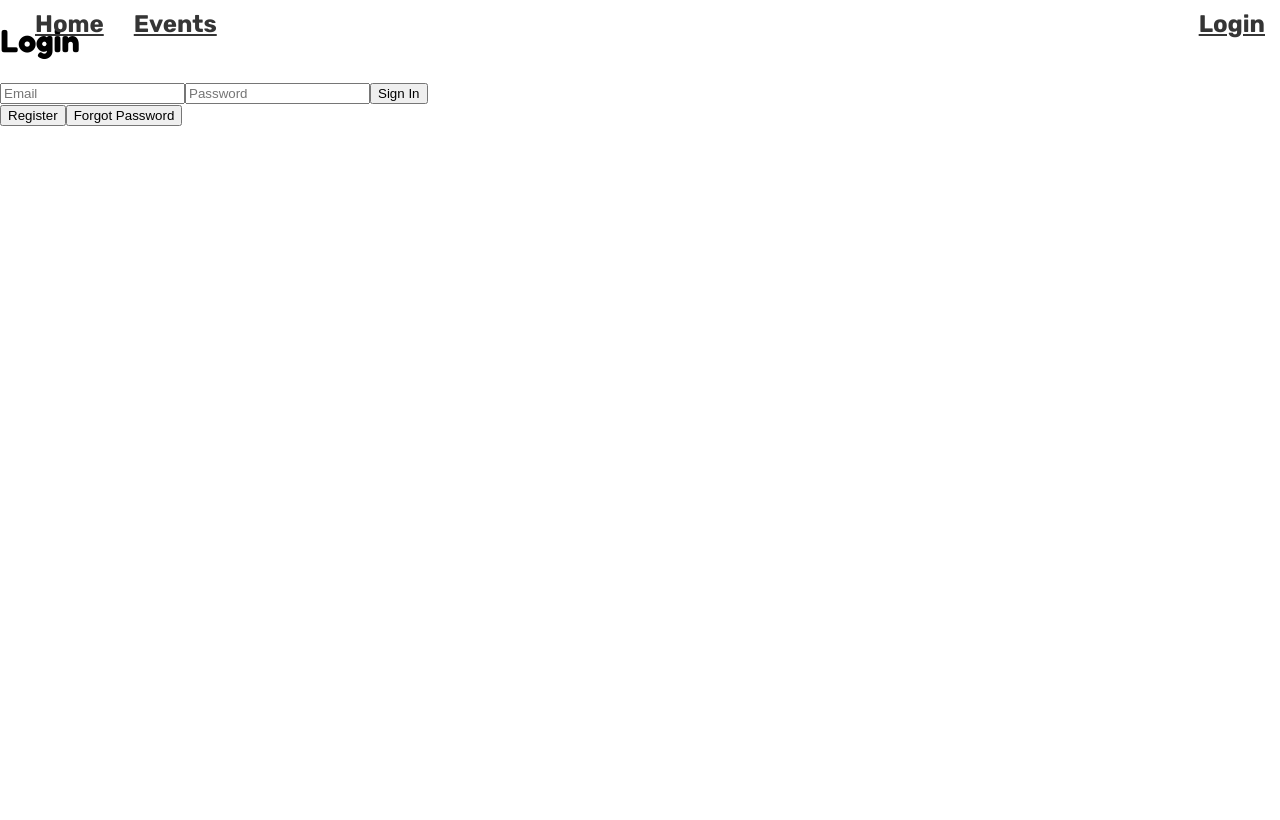
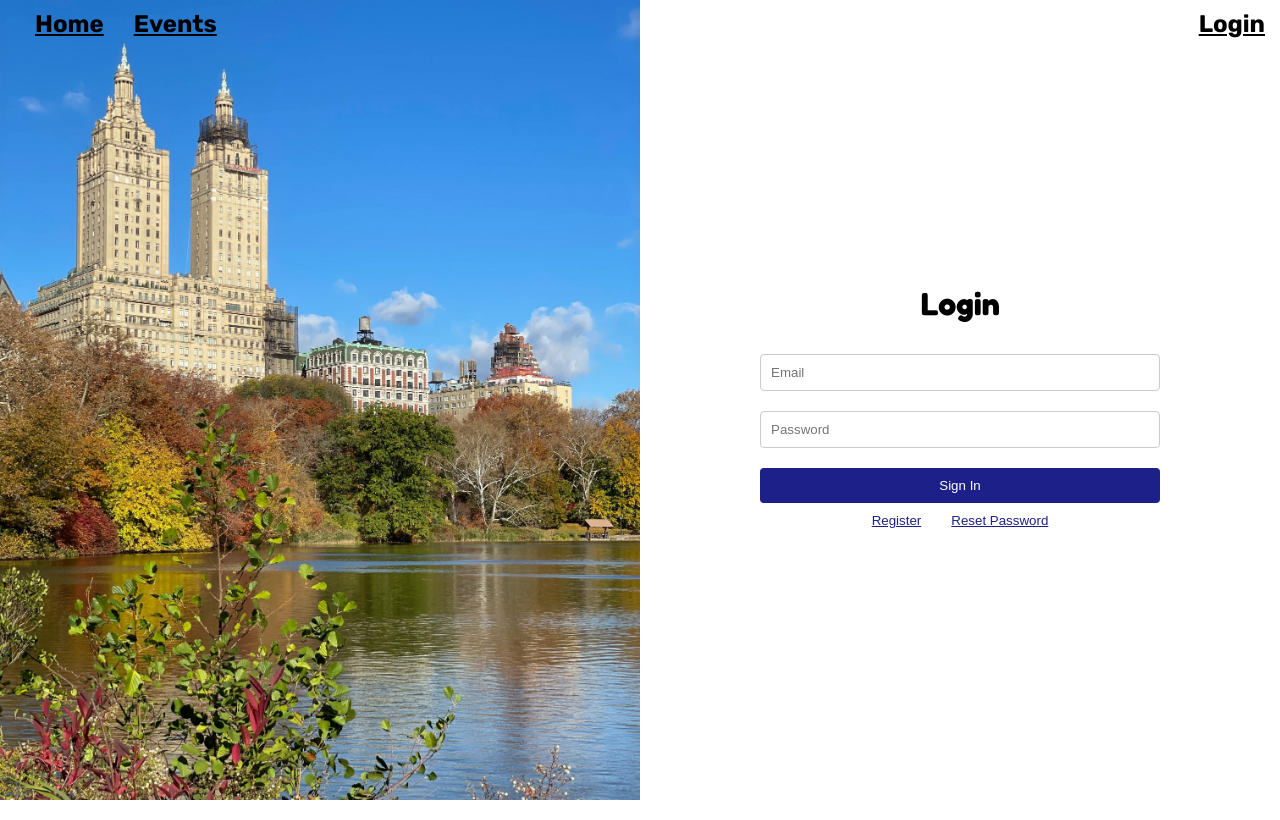
Before and after one commit to floresloyd/hackcuny24-app, a React (Vite) app in the folder front-end/: page /login in a window 1280 px wide. Built offline with nearby package versions, Linux system fonts and the light colour scheme; no server answers.

Commit message:
update on the login and the reset password page

```diff
--- a/front-end/src/components/Nabar.css
+++ b/front-end/src/components/Nabar.css
@@ -2,7 +2,7 @@
 
 .nav-link {
     text-decoration: underline; /* Underline all links */
-    color: #353535; /* Adjust color as needed for visibility against your background */
+    color: black; /* Adjust color as needed for visibility against your background */
     margin: 0 15px; /* Adjust spacing as needed */
     background: none; /* For the button to match other links */
     border: none; /* Remove button border */
@@ -10,7 +10,7 @@
 }
 
 .nav-link:hover {
-    color:#2E2E2E; /* Slight color change on hover for visual feedback */
+    color:grey; /* Slight color change on hover for visual feedback */
 }
 
 .navbar {
@@ -32,7 +32,7 @@
 
 .sign-out {
     text-decoration: underline; /* Match nav-link style */
-    color: #353535; /* Match nav-link color */
+    color: black; /* Match nav-link color */
     margin: 0 15px; /* Match nav-link margin */
     background: none; /* Ensure consistency with nav-link */
     border: none; /* Remove button border for consistency */
--- /dev/null
+++ b/front-end/src/pages/Forgot.css
@@ -0,0 +1,54 @@
+/* Reset.css */
+
+/* Style for the overall page layout */
+.Reset {
+    display: flex;
+    height: 100vh;
+    width:87vw;
+    justify-content: flex-end; /* Align children to the right side of the container */
+    align-items: center; /* Center children vertically */
+    position: relative; /* For absolute positioning of the .Reset-container */
+}
+
+/* Style for the .Reset-container */
+.Reset-container {
+    width: 50vw; /* Takes up half of the viewport width */
+    max-width: 400px; /* Maximum width */
+    padding: 20px;
+    position: absolute; /* Absolutely position the container */
+    right: 0; /* Align to the right side of the viewport */
+    top: 50%; /* Position at the center from the top */
+    transform: translateY(-50%); /* Offset the container by half its height for perfect vertical centering */
+    display: flex;
+    flex-direction: column;
+    align-items: center; /* Center the children (form elements) horizontally */
+    background: rgba(255, 255, 255, 0.8);
+}
+
+/* Styles for the email input field */
+.Email {
+    width:150%; /* Adjust width to match the login page */
+    padding: 10px;
+    margin-bottom: 20px; /* Space below the input field */
+    border-radius: 4px;
+    border: 1px solid #ccc;
+    box-sizing: border-box;
+}
+
+/* Style for the reset button */
+.handle-reset {
+    width: 150%; /* Match the width of the Email input */
+    padding: 10px;
+    background-color: #1D2088;
+    color: white;
+    border: none;
+    border-radius: 4px;
+    cursor: pointer;
+}
+
+.handle-reset:hover {
+    background-color: #353535;
+}
+.Reset-Password{
+    margin-left: 120px;
+}
--- a/front-end/src/pages/Forgot.jsx
+++ b/front-end/src/pages/Forgot.jsx
@@ -1,5 +1,8 @@
 import { sendPasswordResetEmail } from "firebase/auth";
 import userDatabase from "../Fireserver";
+import './Forgot.css';
+import CentralParkImage from "../Public/Photos/Central-Park1.png"; // Update the import path as necessary
+
 
 function Forgot() {
   const handleReset = (e) => {
@@ -18,12 +21,15 @@ function Forgot() {
   };
 
   return (
-    <div>
-      <h1> Forgot Password?</h1>
-      <form onSubmit={handleReset}>
-        <input type="email" name="email" placeholder="Email" />
-        <button type="submit">Reset</button>
-      </form>
+    <div className="Reset">
+      <img className="Central-Park" src={CentralParkImage} alt="Central Park" />
+      <div className="Reset-container"> {/* Make sure this matches the class in your CSS */}
+        <h1 className="Reset-Password">Reset Password</h1>
+        <form onSubmit={handleReset}>
+          <input className="Email" type="email" name="email" placeholder="Email" />
+          <button className="handle-reset" type="submit">Reset</button>
+        </form>
+      </div>
     </div>
   );
 }
--- a/front-end/src/pages/Home.css
+++ b/front-end/src/pages/Home.css
@@ -52,3 +52,9 @@ body {
     font-size: 40px;
     transform: translateX(10px); /* Move left by 30 pixels */
 }
+.app-slogan{
+    font-size: 30px;
+    margin-left:60;
+    font-size: 40px;
+
+}
--- a/front-end/src/pages/Home.jsx
+++ b/front-end/src/pages/Home.jsx
@@ -31,8 +31,7 @@ function Home() {
                 </video>
                 <div className="home-content">
                     <img src={logo} alt="Logo" className="logo-image"/>
-                    <h1>Move NYC!!</h1>
-                    <p>Get Healthy, Get Moving, Get Move NYC!</p>
+                    <p className="app-slogan">Get Healthy, Get Connected, Get Move NYC!</p> {/* Unique class name for the slogan */}
                 </div>
             </div>
             <LearnMore /> {/* This includes LearnMore on the Home page only */}
--- /dev/null
+++ b/front-end/src/pages/Login.css
@@ -0,0 +1,83 @@
+/* Style for the overall page layout */
+.LoginPage {
+    display: flex;
+    align-items: center; /* Vertically center the content */
+    justify-content: center; /* Horizontally center the content */
+    height: 100vh;
+    width: 100vw;
+}
+
+/* Style for the Central Park image */
+.Central-Park {
+    width: 50vw; /* Half of the viewport width */
+    height: 100vh; /* Full viewport height */
+    object-fit: cover; /* Ensures the image covers the area without being stretched */
+    position: fixed; /* Fixed position to stay put on scroll */
+    left: 0; /* Align to the left side */
+}
+
+/* Container for the login form */
+.login-container {
+    max-width: 400px; /* Maximum width of the form container */
+    padding: 20px;
+    margin-left: 50vw; /* Push to the right, starting from the middle of the viewport */
+    height: 100%; /* Full height to align with the image */
+    display: flex;
+    flex-direction: column;
+    justify-content: center; /* Center the form vertically */
+    align-items: center; /* Center the form items horizontally */
+    background: rgba(255, 255, 255, 0.8); /* Optional: Add a semi-transparent background */
+}
+
+/* Styles for form inputs */
+.text, .password {
+    width: 100%; /* Full width of the form container */
+    padding: 10px;
+    margin: 10px 0; /* Margin for spacing */
+    border-radius: 4px; /* Rounded corners */
+    border: 1px solid #ccc; /* Light grey border */
+    box-sizing: border-box; /* Border box sizing */
+}
+
+/* Style for the Sign In button */
+.Sign-in {
+    background-color: #1D2088; /* Button background color */
+    color: white; /* Button text color */
+    padding: 10px;
+    border: none;
+    border-radius: 4px; /* Rounded corners */
+    cursor: pointer;
+    width: 100%;
+    margin-top: 10px; /* Space above the button */
+}
+
+.Sign-in:hover {
+    background-color: #353535; /* Darken the button on hover */
+}
+
+/* Styles for Register and Forgot Password buttons */
+.handleRegister, .handleForgotPassword {
+    background: none;
+    border: none;
+    color: #1D2088; /* Match the sign-in button color */
+    padding: 5px 10px; /* Padding for touch area, horizontal padding for spacing */
+    cursor: pointer;
+    text-decoration: underline; /* Suggests clickable links */
+    margin: 5px 5px; /* Vertical margin for spacing, horizontal for separation */
+    display: inline-block; /* Ensures buttons are on the same line and margins apply */
+}
+
+/* Add space between the buttons */
+.handleRegister {
+    margin-right: 5px; /* Half the space (5px) will be added to the right of Register */
+}
+
+.handleForgotPassword {
+    margin-left: 5px; /* Half the space (5px) will be added to the left of Forgot Password */
+}
+
+/* Hover effect for Register and Forgot Password buttons */
+.handleRegister:hover,
+.handleForgotPassword:hover {
+    color: #353535; /* Darken the text on hover */
+}
--- a/front-end/src/pages/Login.jsx
+++ b/front-end/src/pages/Login.jsx
@@ -2,8 +2,8 @@ import { signInWithEmailAndPassword } from "firebase/auth";
 import { useNavigate } from "react-router-dom";
 import Fireserver from '../Fireserver';
 const {userDatabase} = Fireserver;
-
-
+import './Login.css';
+import imag1 from "../Public/Photos/Central-Park.png"
 function Login() {
   const history = useNavigate();
 
@@ -33,18 +33,23 @@ function Login() {
   };
 
   return (
-    <div>
-      <h1> Login </h1>
-      <form onSubmit={handleSignIn}>
-        <input type="text" name="email" placeholder="Email" />
-        <input type="password" name="password" placeholder="Password" />
-        <button type="submit"> Sign In</button>
+    <div className="LoginPage">
+       <img className="Central-Park" src={imag1} alt="Description of the image"></img>
+
+       <div className="login-container">
+            <h1 className="login-title">Login</h1>
+      <form className="handleSignIn" onSubmit={handleSignIn}>
+        <input className="text" type="text" name="email" placeholder="Email" />
+        <input className="password" type="password" name="password" placeholder="Password" />
+        <button className="Sign-in" type="submit"> Sign In</button>
       </form>
       <span>
-      <button onClick={handleRegister}>Register</button>
-        <button onClick={handleForgotPassword}>Forgot Password</button>
+      <button className="handleRegister" onClick={handleRegister}>Register</button>
+        <button className="handleForgotPassword" onClick={handleForgotPassword}>Reset Password</button>
       </span>
     </div>
+  </div>
+
   );
 }
 
```
Also changed, not shown: front-end/src/Public/Photos/Central-Park.png (added), 1 other file (tests, documents, lock files or other folders).
